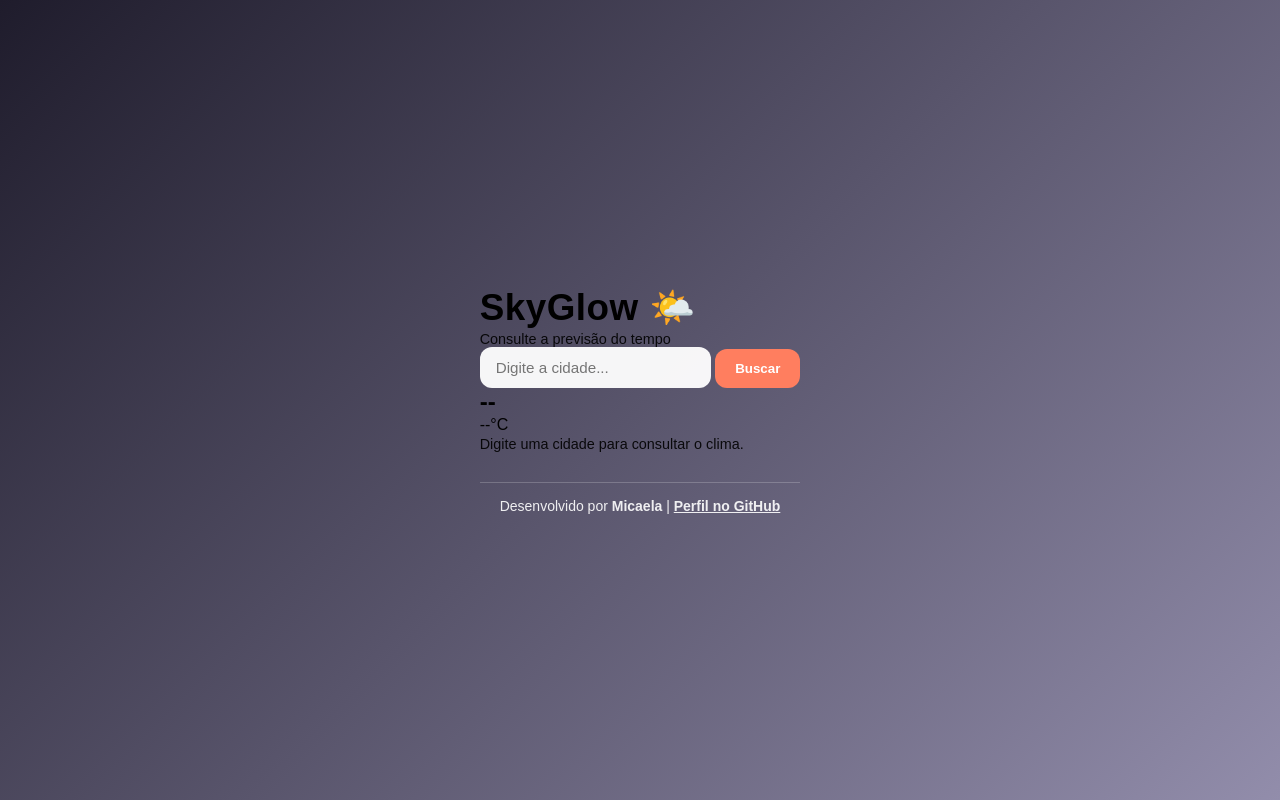
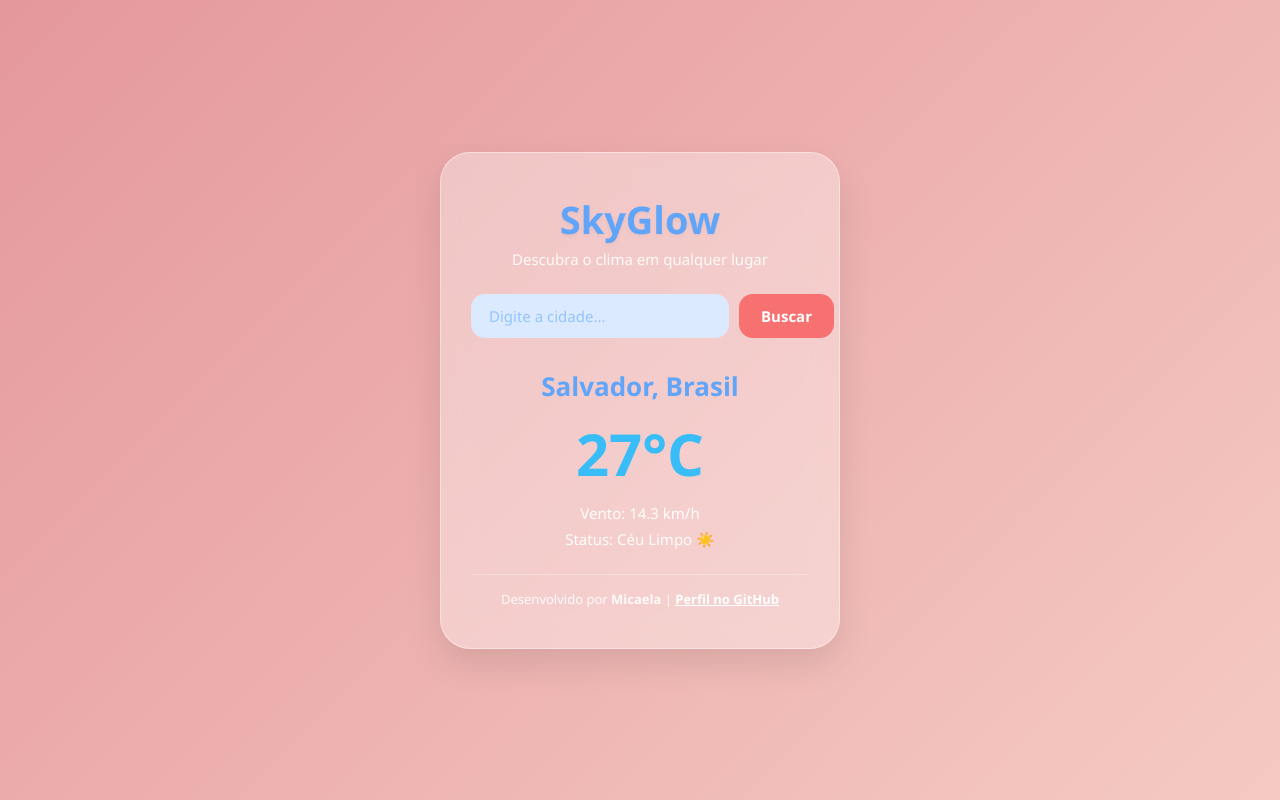
Before and after one commit to micaelacouto/skyglow-weather, a Flask app: page / in a window 1280 px wide. Run offline with Flask 3, Linux system fonts and the light colour scheme.

Commit message:
Restaura design original pastel e adiciona rodape

```diff
--- a/static/style.css
+++ b/static/style.css
@@ -2,174 +2,121 @@
     margin: 0;
     padding: 0;
     box-sizing: border-box;
-    font-family: 'Poppins', sans-serif;
-    transition: background 0.8s ease, color 0.5s ease;
+    font-family: 'Segoe UI', Tahoma, Geneva, Verdana, sans-serif;
 }
 
 body {
+    min-height: 100vh;
+    background: linear-gradient(135deg, #e5989b, #f5cac3);
     display: flex;
     justify-content: center;
     align-items: center;
-    min-height: 100vh;
-    background: linear-gradient(135deg, #1f1c2c, #928dab);
-    overflow: hidden;
-    position: relative;
+    padding: 20px;
 }
 
-/* Área de animações de fundo */
-#bg-animacao {
-    position: absolute;
-    top: 0;
-    left: 0;
+.container {
+    background: rgba(255, 255, 255, 0.35);
+    backdrop-filter: blur(15px);
+    -webkit-backdrop-filter: blur(15px);
+    padding: 40px 30px;
+    border-radius: 30px;
+    box-shadow: 0 15px 35px rgba(0, 0, 0, 0.1);
+    border: 1px solid rgba(255, 255, 255, 0.4);
     width: 100%;
-    height: 100%;
-    pointer-events: none;
-    z-index: 1;
+    max-width: 400px;
+    text-align: center;
 }
 
-/* Card Principal (Efeito Glassmorphism) */
-.card-clima {
-    position: relative;
-    z-index: 2;
-    background: rgba(255, 255, 255, 0.15);
-    backdrop-filter: blur(16px);
-    -webkit-backdrop-filter: blur(16px);
-    border: 1px solid rgba(255, 255, 255, 0.25);
-    padding: 2.5rem;
-    border-radius: 24px;
-    width: 90%;
-    max-width: 400px;
-    text-align: center;
-    color: #ffffff;
-    box-shadow: 0 10px 40px rgba(0, 0, 0, 0.3);
+h1 {
+    font-size: 38px;
+    color: #60a5fa;
+    font-weight: 800;
+    margin-bottom: 4px;
+    text-shadow: 0 2px 4px rgba(0,0,0,0.05);
 }
 
-h1 { font-size: 2.3rem; font-weight: 800; letter-spacing: 0.5px; }
-p { font-size: 0.9rem; opacity: 0.9; font-weight: 300; margin-top: 2px; }
-
-.busca-box { display: flex; gap: 10px; margin: 1.5rem 0 1rem 0; }
-
-input {
-    flex: 1;
-    padding: 12px 16px;
-    border-radius: 12px;
-    border: none;
-    outline: none;
-    font-size: 0.95rem;
-    background: rgba(255, 255, 255, 0.95);
-    color: #333;
-    font-weight: 400;
+.subtitle {
+    color: rgba(255, 255, 255, 0.9);
+    font-size: 15px;
+    margin-bottom: 25px;
 }
 
-button {
-    padding: 12px 20px;
-    border-radius: 12px;
-    border: none;
-    background: #ff7e5f;
-    color: #fff;
-    font-weight: 600;
-    cursor: pointer;
-    transition: transform 0.2s, background 0.3s;
+.search-box {
+    display: flex;
+    gap: 10px;
+    margin-bottom: 30px;
 }
 
-button:hover { transform: scale(1.04); }
-
-.resultado-box { margin-top: 1.5rem; }
-.temperatura-destaque { font-size: 4rem; font-weight: 800; margin: 5px 0; }
-.escondido { display: none !important; }
-
-/* CARD DE ERRO HIGHLIGHTED COM ANIMAÇÃO SHAKE */
-.erro {
-    background: rgba(231, 76, 60, 0.25);
-    border: 1px solid rgba(255, 107, 107, 0.6);
-    backdrop-filter: blur(8px);
-    color: #ffffff;
-    padding: 12px 16px;
+.search-box input {
+    flex: 1;
+    padding: 12px 18px;
+    border: none;
     border-radius: 14px;
-    margin-top: 1.2rem;
-    font-size: 0.88rem;
-    font-weight: 500;
-    line-height: 1.4;
-    box-shadow: 0 4px 15px rgba(0, 0, 0, 0.15);
-    animation: balancar 0.4s ease-in-out;
+    font-size: 15px;
+    outline: none;
+    background: #dbeafe;
+    color: #1e3a8a;
 }
 
-@keyframes balancar {
-    0%, 100% { transform: translateX(0); }
-    20%, 60% { transform: translateX(-6px); }
-    40%, 80% { transform: translateX(6px); }
+.search-box input::placeholder {
+    color: #93c5fd;
 }
 
-/* Temas Dinâmicos de Fundo */
-body.sol { background: linear-gradient(135deg, #ff7e5f, #feb47b); color: #fff; }
-body.chuva { background: linear-gradient(135deg, #2b5876, #4e4376); color: #fff; }
-body.nublado { background: linear-gradient(135deg, #3a6073, #3a7bd5); color: #fff; }
-
-/* ELEMENTOS ANIMADOS */
-.sol-efeito {
-    position: absolute;
-    top: 50px;
-    right: 80px;
-    width: 140px;
-    height: 140px;
-    background: radial-gradient(circle, #fff700 30%, rgba(255, 215, 0, 0.4) 70%);
-    border-radius: 50%;
-    box-shadow: 0 0 50px #ffea00, 0 0 100px #ffa700;
-    animation: pulsar 3s infinite alternate;
+.search-box button {
+    padding: 12px 22px;
+    background: #f87171;
+    color: #ffffff;
+    border: none;
+    border-radius: 14px;
+    font-weight: bold;
+    font-size: 15px;
+    cursor: pointer;
+    transition: transform 0.2s, background 0.2s;
 }
 
-@keyframes pulsar {
-    0% { transform: scale(0.9); box-shadow: 0 0 40px #ffea00; }
-    100% { transform: scale(1.1); box-shadow: 0 0 80px #ffea00, 0 0 120px #ffa700; }
+.search-box button:hover {
+    background: #ef4444;
+    transform: scale(1.02);
 }
 
-.pingo {
-    position: absolute;
-    background: rgba(255, 255, 255, 0.6);
-    width: 2px;
-    height: 20px;
-    border-radius: 50%;
-    animation: cair 0.7s linear infinite;
+.weather-card {
+    margin-bottom: 25px;
 }
 
-@keyframes cair {
-    0% { transform: translateY(-20px); opacity: 1; }
-    100% { transform: translateY(100vh); opacity: 0.2; }
+#cityName {
+    font-size: 26px;
+    color: #60a5fa;
+    font-weight: 700;
+    margin-bottom: 8px;
 }
 
-.nuvem-efeito {
-    position: absolute;
-    width: 130px;
-    height: 45px;
-    background: rgba(255, 255, 255, 0.9);
-    border-radius: 40px;
-    box-shadow: 0 8px 15px rgba(0, 0, 0, 0.15);
-    animation: flutuar 18s linear infinite;
+.temp-container {
+    font-size: 58px;
+    font-weight: 800;
+    color: #38bdf8;
+    margin: 10px 0;
 }
 
-.nuvem-efeito::before {
-    content: '';
-    position: absolute;
-    top: -22px;
-    left: 18px;
-    width: 55px;
-    height: 55px;
-    background: rgba(255, 255, 255, 0.9);
-    border-radius: 50%;
+.details p {
+    color: rgba(255, 255, 255, 0.95);
+    font-size: 15px;
+    margin: 6px 0;
+    font-weight: 500;
 }
 
-.nuvem-efeito::after {
-    content: '';
-    position: absolute;
-    top: -32px;
-    right: 18px;
-    width: 70px;
-    height: 70px;
-    background: rgba(255, 255, 255, 0.9);
-    border-radius: 50%;
+footer {
+    margin-top: 20px;
+    padding-top: 15px;
+    border-top: 1px solid rgba(255, 255, 255, 0.3);
 }
 
-@keyframes flutuar {
-    0% { transform: translateX(-200px); }
-    100% { transform: translateX(100vw); }
+footer p {
+    font-size: 13px;
+    color: rgba(255, 255, 255, 0.9);
 }
+
+footer a {
+    color: #ffffff;
+    font-weight: bold;
+    text-decoration: underline;
+}
--- a/templates/index.html
+++ b/templates/index.html
@@ -3,13 +3,13 @@
 <head>
     <meta charset="UTF-8">
     <meta name="viewport" content="width=device-width, initial-scale=1.0">
-    <title>SkyGlow - Previsão do Tempo</title>
+    <title>SkyGlow - Clima em Tempo Real</title>
     <link rel="stylesheet" href="{{ url_for('static', filename='style.css') }}">
 </head>
 <body>
     <div class="container">
-        <h1>SkyGlow 🌤️</h1>
-        <p class="subtitle">Consulte a previsão do tempo</p>
+        <h1>SkyGlow</h1>
+        <p class="subtitle">Descubra o clima em qualquer lugar</p>
 
         <div class="search-box">
             <input type="text" id="cityInput" placeholder="Digite a cidade...">
@@ -17,18 +17,18 @@
         </div>
 
         <div id="weatherResult" class="weather-card">
-            <h2 id="cityName">--</h2>
+            <h2 id="cityName">Salvador, Brasil</h2>
             <div class="temp-container">
-                <span id="temperature">--°C</span>
+                <span id="temperature">27°C</span>
             </div>
-            <p id="description">Digite uma cidade para consultar o clima.</p>
+            <div class="details">
+                <p id="wind">Vento: 14.3 km/h</p>
+                <p id="status">Status: Céu Limpo ☀️</p>
+            </div>
         </div>
 
-        <footer style="margin-top: 30px; text-align: center; padding-top: 15px; border-top: 1px solid rgba(255,255,255,0.2); font-family: sans-serif;">
-            <p style="margin: 0; font-size: 14px; color: #ffffff;">
-                Desenvolvido por <strong style="color: #ffffff;">Micaela</strong> |
-                <a href="https://github.com/micaelacouto" target="_blank" rel="noopener noreferrer" style="color: #ffffff; text-decoration: underline; font-weight: bold;">Perfil no GitHub</a>
-            </p>
+        <footer>
+            <p>Desenvolvido por <strong>Micaela</strong> | <a href="https://github.com/micaelacouto" target="_blank" rel="noopener noreferrer">Perfil no GitHub</a></p>
         </footer>
     </div>
 
```
